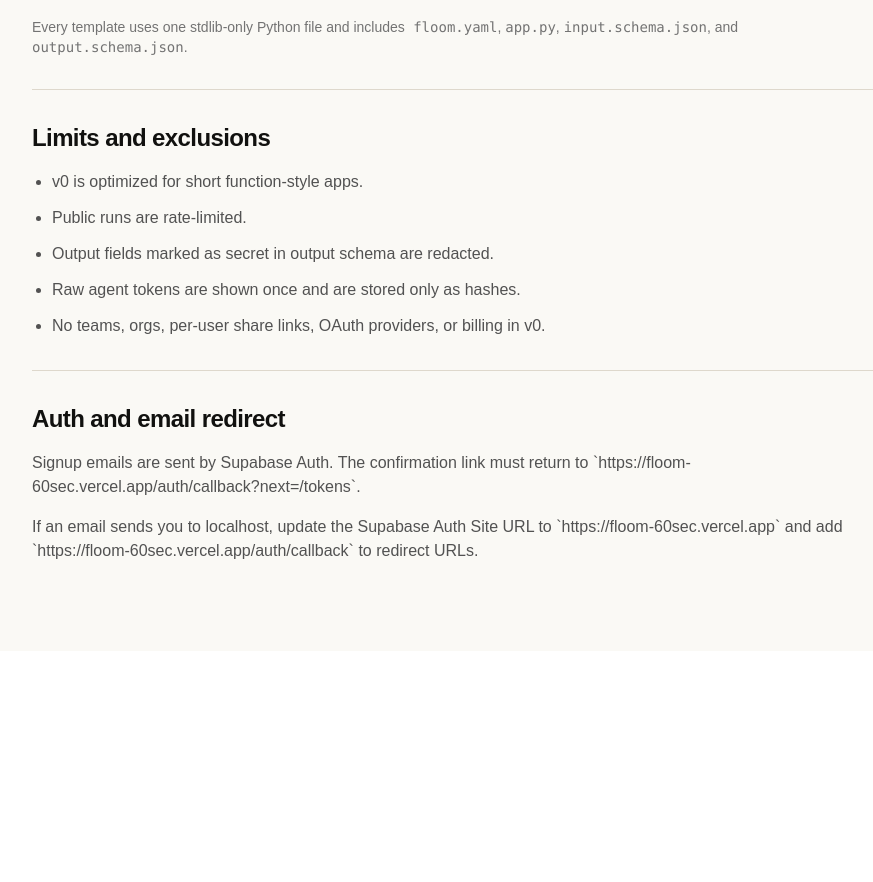
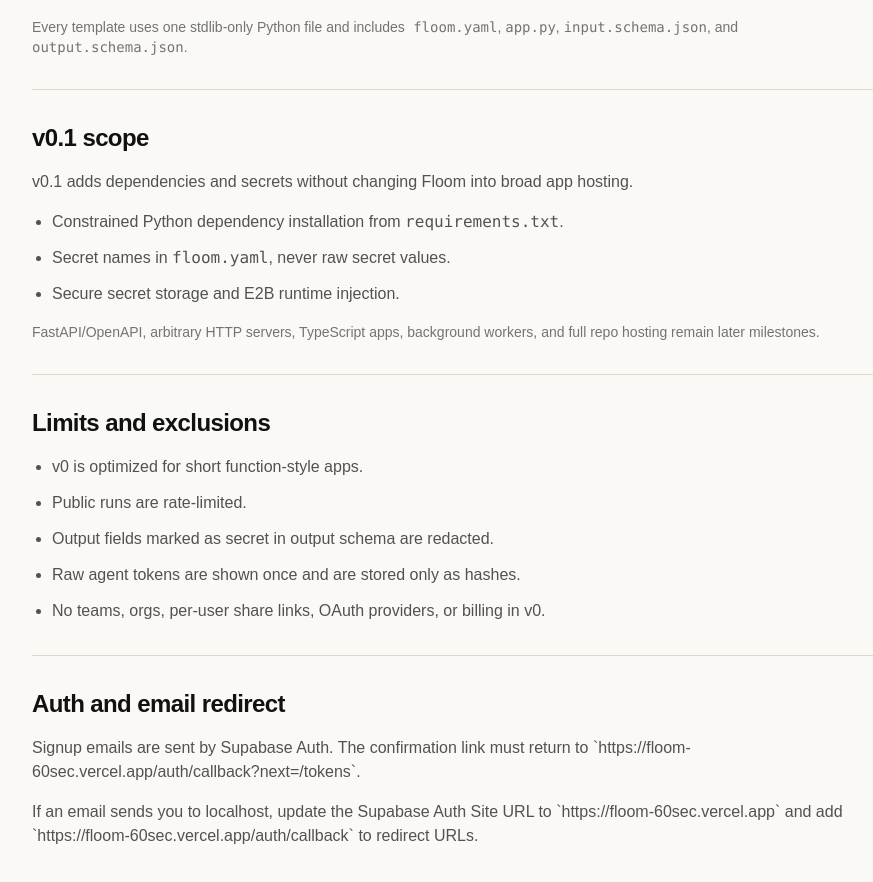
Before and after one commit to Pallavikumarimdb/floom, a Next.js app: page /docs in a window 1280 px wide. Shown: the part 2644-3526 px from the top of the page, without its empty margins (180-1053 px from the left). Before the commit the page ends 3295 px from the top, so only its background shows below. Built offline with nearby package versions, Linux system fonts and the light colour scheme.

Commit message:
Document v0.1 runtime boundary

```diff
--- a/src/app/docs/page.tsx
+++ b/src/app/docs/page.tsx
@@ -179,6 +179,27 @@ export default function DocsPage() {
           </p>
         </Section>
 
+        <Section title="v0.1 scope">
+          <p>
+            v0.1 adds dependencies and secrets without changing Floom into broad
+            app hosting.
+          </p>
+          <ul className="list-disc space-y-3 pl-5">
+            <li>
+              Constrained Python dependency installation from{" "}
+              <code>requirements.txt</code>.
+            </li>
+            <li>
+              Secret names in <code>floom.yaml</code>, never raw secret values.
+            </li>
+            <li>Secure secret storage and E2B runtime injection.</li>
+          </ul>
+          <p className="text-sm text-neutral-500">
+            FastAPI/OpenAPI, arbitrary HTTP servers, TypeScript apps,
+            background workers, and full repo hosting remain later milestones.
+          </p>
+        </Section>
+
         <Section title="Limits and exclusions">
           <ul className="list-disc space-y-3 pl-5">
             <li>v0 is optimized for short function-style apps.</li>
```
